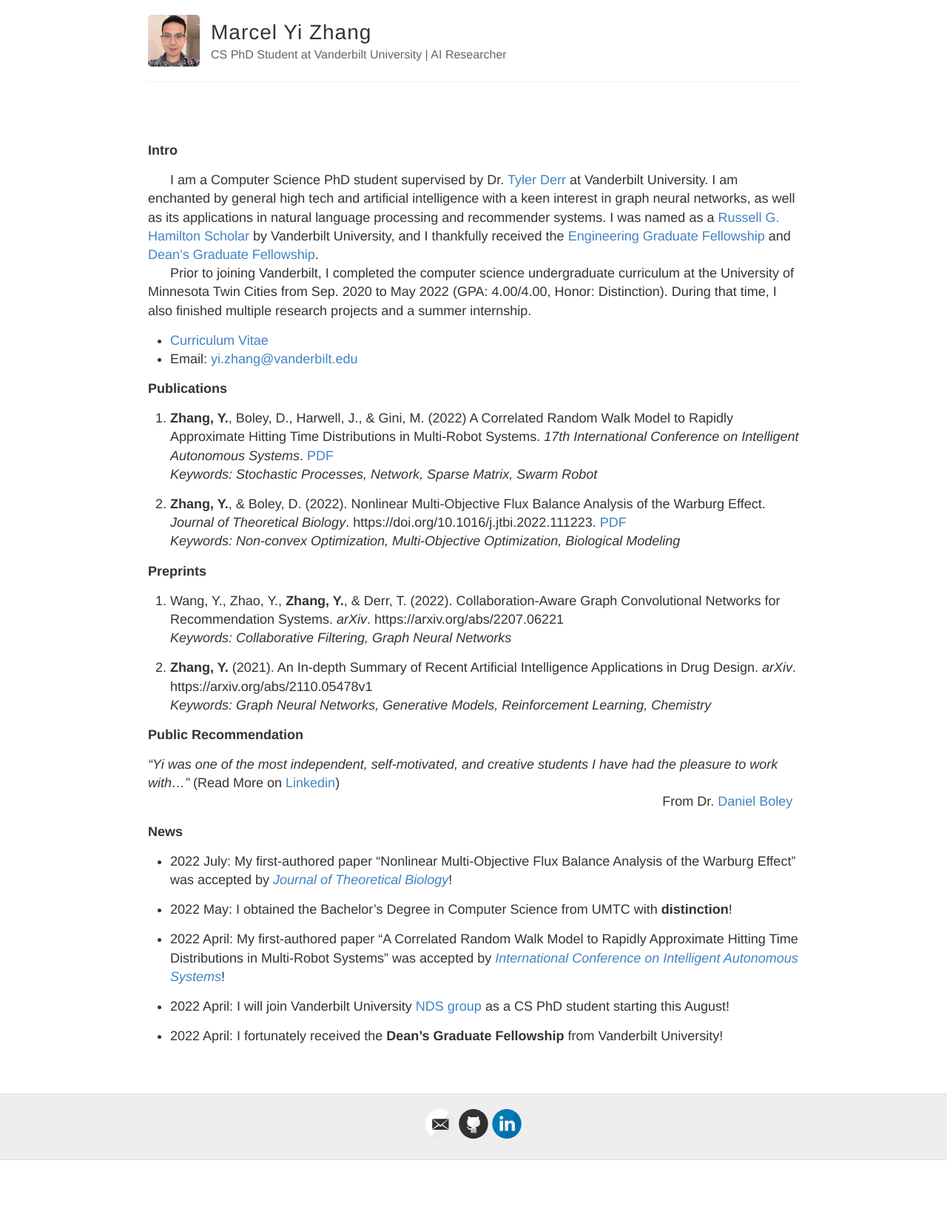
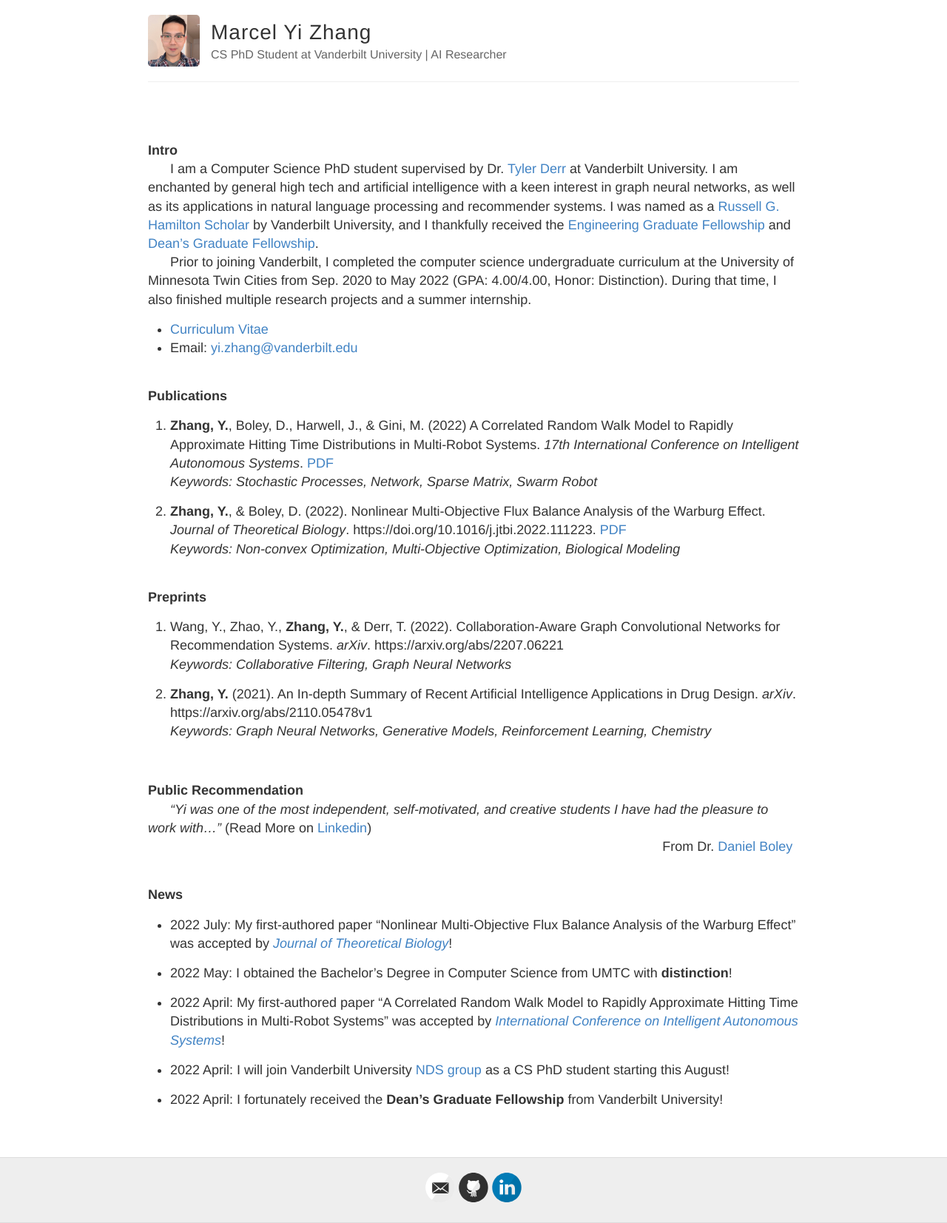
Before and after one commit to YiZhan2854/YiZhan2854.github.io, a Jekyll site: the page built from index.md, in a window 1280 px wide. Shown: the whole page at 74% size. Built offline with Jekyll 4.4.1, drawn with Linux system fonts in a browser that asks for light colours; before the commit the page ends 1568 px from its top, so only the background shows below that.

Commit message:
Update index.md

```diff
--- a/index.md
+++ b/index.md
@@ -3,38 +3,41 @@ layout: page
 published: ture
 ---
 **Intro**
-
-
 &nbsp;&nbsp;&nbsp;&nbsp;&nbsp;&nbsp;I am a Computer Science PhD student supervised by Dr. [Tyler Derr](https://tylersnetwork.github.io/) at Vanderbilt University. I am enchanted by general high tech and artificial intelligence with a keen interest in graph neural networks, as well as its applications in natural language processing and recommender systems. I was named as a [Russell G. Hamilton Scholar](https://gradschool.vanderbilt.edu/gli/russell-g-hamilton/) by Vanderbilt University, and I thankfully received the [Engineering Graduate Fellowship](https://gradschool.vanderbilt.edu/funding/) and [Dean’s Graduate Fellowship](https://gradschool.vanderbilt.edu/funding/university_scholarships.php).
 &nbsp;&nbsp;&nbsp;&nbsp;&nbsp;&nbsp;Prior to joining Vanderbilt, I completed the computer science undergraduate curriculum at the University of Minnesota Twin Cities from Sep. 2020 to May 2022 (GPA: 4.00/4.00, Honor: Distinction). During that time, I also finished multiple research projects and a summer internship.
 
 - [Curriculum Vitae](https://yizhan2854.github.io/CV_July21_Updated.pdf)
 - Email: <yi.zhang@vanderbilt.edu>
+&nbsp;&nbsp;&nbsp;&nbsp;&nbsp;&nbsp;&nbsp;&nbsp;&nbsp;&nbsp;&nbsp;&nbsp;&nbsp;&nbsp;&nbsp;&nbsp;&nbsp;&nbsp;&nbsp;&nbsp;&nbsp;&nbsp;&nbsp;&nbsp;&nbsp;&nbsp;&nbsp;&nbsp;&nbsp;&nbsp;&nbsp;&nbsp;&nbsp;&nbsp;&nbsp;&nbsp;&nbsp;&nbsp;&nbsp;&nbsp;&nbsp;&nbsp;&nbsp;&nbsp;&nbsp;&nbsp;&nbsp;&nbsp;&nbsp;&nbsp;&nbsp;&nbsp;&nbsp;&nbsp;&nbsp;&nbsp;&nbsp;&nbsp;&nbsp;&nbsp;&nbsp;&nbsp;&nbsp;&nbsp;&nbsp;&nbsp;&nbsp;&nbsp;&nbsp;&nbsp;&nbsp;&nbsp;&nbsp;&nbsp;&nbsp;&nbsp;&nbsp;&nbsp;&nbsp;&nbsp;&nbsp;&nbsp;&nbsp;&nbsp;&nbsp;&nbsp;&nbsp;&nbsp;&nbsp;&nbsp;&nbsp;&nbsp;&nbsp;&nbsp;&nbsp;&nbsp;&nbsp;&nbsp;&nbsp;&nbsp;&nbsp;&nbsp;&nbsp;&nbsp;&nbsp;&nbsp;&nbsp;&nbsp;&nbsp;&nbsp;&nbsp;&nbsp;&nbsp;&nbsp;&nbsp;&nbsp;&nbsp;&nbsp;&nbsp;&nbsp;&nbsp;&nbsp;&nbsp;&nbsp;&nbsp;&nbsp;&nbsp;&nbsp;&nbsp;&nbsp;&nbsp;&nbsp;&nbsp;&nbsp;&nbsp;&nbsp;&nbsp;&nbsp;&nbsp;
+
 
 **Publications**
-
 1. **Zhang, Y.**, Boley, D., Harwell, J., & Gini, M. (2022) A Correlated Random Walk Model to Rapidly Approximate Hitting Time Distributions in Multi-Robot Systems. *17th International Conference on Intelligent Autonomous Systems*. [PDF](https://yizhan2854.github.io/swarmrobot.pdf)
 *Keywords: Stochastic Processes, Network, Sparse Matrix, Swarm Robot*
 
 2. **Zhang, Y.**, & Boley, D. (2022). Nonlinear Multi-Objective Flux Balance Analysis of the Warburg Effect. *Journal of Theoretical Biology*. https://doi.org/10.1016/j.jtbi.2022.111223. [PDF](https://yizhan2854.github.io/biooptimization.pdf)
 *Keywords: Non-convex Optimization, Multi-Objective Optimization, Biological Modeling*
+&nbsp;&nbsp;&nbsp;&nbsp;&nbsp;&nbsp;&nbsp;&nbsp;&nbsp;&nbsp;&nbsp;&nbsp;&nbsp;&nbsp;&nbsp;&nbsp;&nbsp;&nbsp;&nbsp;&nbsp;&nbsp;&nbsp;&nbsp;&nbsp;&nbsp;&nbsp;&nbsp;&nbsp;&nbsp;&nbsp;&nbsp;&nbsp;&nbsp;&nbsp;&nbsp;&nbsp;&nbsp;&nbsp;&nbsp;&nbsp;&nbsp;&nbsp;&nbsp;&nbsp;&nbsp;&nbsp;&nbsp;&nbsp;&nbsp;&nbsp;&nbsp;&nbsp;&nbsp;&nbsp;&nbsp;&nbsp;&nbsp;&nbsp;&nbsp;&nbsp;&nbsp;&nbsp;&nbsp;&nbsp;&nbsp;&nbsp;&nbsp;&nbsp;&nbsp;&nbsp;&nbsp;&nbsp;&nbsp;&nbsp;&nbsp;&nbsp;&nbsp;&nbsp;&nbsp;&nbsp;&nbsp;&nbsp;&nbsp;&nbsp;&nbsp;&nbsp;&nbsp;&nbsp;&nbsp;&nbsp;&nbsp;&nbsp;&nbsp;&nbsp;&nbsp;&nbsp;&nbsp;&nbsp;&nbsp;&nbsp;&nbsp;&nbsp;&nbsp;&nbsp;&nbsp;&nbsp;&nbsp;&nbsp;&nbsp;&nbsp;&nbsp;&nbsp;&nbsp;&nbsp;&nbsp;&nbsp;&nbsp;&nbsp;&nbsp;&nbsp;&nbsp;&nbsp;&nbsp;&nbsp;&nbsp;&nbsp;&nbsp;&nbsp;&nbsp;&nbsp;&nbsp;&nbsp;&nbsp;&nbsp;&nbsp;&nbsp;&nbsp;&nbsp;&nbsp;
 
 
 **Preprints**
-
 1. Wang, Y., Zhao, Y., **Zhang, Y.**, & Derr, T. (2022). Collaboration-Aware Graph Convolutional Networks for Recommendation Systems. *arXiv*. https://arxiv.org/abs/2207.06221
 *Keywords: Collaborative Filtering, Graph Neural Networks*
 
 2. **Zhang, Y.** (2021). An In-depth Summary of Recent Artificial Intelligence Applications in Drug Design. *arXiv*. https://arxiv.org/abs/2110.05478v1
 *Keywords: Graph Neural Networks, Generative Models, Reinforcement Learning, Chemistry*
 
+
+&nbsp;&nbsp;&nbsp;&nbsp;&nbsp;&nbsp;&nbsp;&nbsp;&nbsp;&nbsp;&nbsp;&nbsp;&nbsp;&nbsp;&nbsp;&nbsp;&nbsp;&nbsp;&nbsp;&nbsp;&nbsp;&nbsp;&nbsp;&nbsp;&nbsp;&nbsp;&nbsp;&nbsp;&nbsp;&nbsp;&nbsp;&nbsp;&nbsp;&nbsp;&nbsp;&nbsp;&nbsp;&nbsp;&nbsp;&nbsp;&nbsp;&nbsp;&nbsp;&nbsp;&nbsp;&nbsp;&nbsp;&nbsp;&nbsp;&nbsp;&nbsp;&nbsp;&nbsp;&nbsp;&nbsp;&nbsp;&nbsp;&nbsp;&nbsp;&nbsp;&nbsp;&nbsp;&nbsp;&nbsp;&nbsp;&nbsp;&nbsp;&nbsp;&nbsp;&nbsp;&nbsp;&nbsp;&nbsp;&nbsp;&nbsp;&nbsp;&nbsp;&nbsp;&nbsp;&nbsp;&nbsp;&nbsp;&nbsp;&nbsp;&nbsp;&nbsp;&nbsp;&nbsp;&nbsp;&nbsp;&nbsp;&nbsp;&nbsp;&nbsp;&nbsp;&nbsp;&nbsp;&nbsp;&nbsp;&nbsp;&nbsp;&nbsp;&nbsp;&nbsp;&nbsp;&nbsp;&nbsp;&nbsp;&nbsp;&nbsp;&nbsp;&nbsp;&nbsp;&nbsp;&nbsp;&nbsp;&nbsp;&nbsp;&nbsp;&nbsp;&nbsp;&nbsp;&nbsp;&nbsp;&nbsp;&nbsp;&nbsp;&nbsp;&nbsp;&nbsp;&nbsp;&nbsp;&nbsp;&nbsp;&nbsp;&nbsp;&nbsp;&nbsp;&nbsp;
+
+
 **Public Recommendation**
+&nbsp;&nbsp;&nbsp;&nbsp;&nbsp;&nbsp;*"Yi was one of the most independent, self-motivated, and creative students I have had the pleasure to work with..."* (Read More on [Linkedin](https://www.linkedin.com/in/yi-marcel-zhang-8458b0245/))
+&nbsp;&nbsp;&nbsp;&nbsp;&nbsp;&nbsp;&nbsp;&nbsp;&nbsp;&nbsp;&nbsp;&nbsp;&nbsp;&nbsp;&nbsp;&nbsp;&nbsp;&nbsp;&nbsp;&nbsp;&nbsp;&nbsp;&nbsp;&nbsp;&nbsp;&nbsp;&nbsp;&nbsp;&nbsp;&nbsp;&nbsp;&nbsp;&nbsp;&nbsp;&nbsp;&nbsp;&nbsp;&nbsp;&nbsp;&nbsp;&nbsp;&nbsp;&nbsp;&nbsp;&nbsp;&nbsp;&nbsp;&nbsp;&nbsp;&nbsp;&nbsp;&nbsp;&nbsp;&nbsp;&nbsp;&nbsp;&nbsp;&nbsp;&nbsp;&nbsp;&nbsp;&nbsp;&nbsp;&nbsp;&nbsp;&nbsp;&nbsp;&nbsp;&nbsp;&nbsp;&nbsp;&nbsp;&nbsp;&nbsp;&nbsp;&nbsp;&nbsp;&nbsp;&nbsp;&nbsp;&nbsp;&nbsp;&nbsp;&nbsp;&nbsp;&nbsp;&nbsp;&nbsp;&nbsp;&nbsp;&nbsp;&nbsp;&nbsp;&nbsp;&nbsp;&nbsp;&nbsp;&nbsp;&nbsp;&nbsp;&nbsp;&nbsp;&nbsp;&nbsp;&nbsp;&nbsp;&nbsp;&nbsp;&nbsp;&nbsp;&nbsp;&nbsp;&nbsp;&nbsp;&nbsp;&nbsp;&nbsp;&nbsp;&nbsp;&nbsp;&nbsp;&nbsp;&nbsp;&nbsp;&nbsp;&nbsp;&nbsp;&nbsp;&nbsp;&nbsp;&nbsp;&nbsp;&nbsp;&nbsp;&nbsp;&nbsp;&nbsp;&nbsp;&nbsp;From Dr. [Daniel Boley](https://cse.umn.edu/cs/dan-boley)
+&nbsp;&nbsp;&nbsp;&nbsp;&nbsp;&nbsp;&nbsp;&nbsp;&nbsp;&nbsp;&nbsp;&nbsp;&nbsp;&nbsp;&nbsp;&nbsp;&nbsp;&nbsp;&nbsp;&nbsp;&nbsp;&nbsp;&nbsp;&nbsp;&nbsp;&nbsp;&nbsp;&nbsp;&nbsp;&nbsp;&nbsp;&nbsp;&nbsp;&nbsp;&nbsp;&nbsp;&nbsp;&nbsp;&nbsp;&nbsp;&nbsp;&nbsp;&nbsp;&nbsp;&nbsp;&nbsp;&nbsp;&nbsp;&nbsp;&nbsp;&nbsp;&nbsp;&nbsp;&nbsp;&nbsp;&nbsp;&nbsp;&nbsp;&nbsp;&nbsp;&nbsp;&nbsp;&nbsp;&nbsp;&nbsp;&nbsp;&nbsp;&nbsp;&nbsp;&nbsp;&nbsp;&nbsp;&nbsp;&nbsp;&nbsp;&nbsp;&nbsp;&nbsp;&nbsp;&nbsp;&nbsp;&nbsp;&nbsp;&nbsp;&nbsp;&nbsp;&nbsp;&nbsp;&nbsp;&nbsp;&nbsp;&nbsp;&nbsp;&nbsp;&nbsp;&nbsp;&nbsp;&nbsp;&nbsp;&nbsp;&nbsp;&nbsp;&nbsp;&nbsp;&nbsp;&nbsp;&nbsp;&nbsp;&nbsp;&nbsp;&nbsp;&nbsp;&nbsp;&nbsp;&nbsp;&nbsp;&nbsp;&nbsp;&nbsp;&nbsp;&nbsp;&nbsp;&nbsp;&nbsp;&nbsp;&nbsp;&nbsp;&nbsp;&nbsp;&nbsp;&nbsp;&nbsp;&nbsp;&nbsp;&nbsp;&nbsp;&nbsp;&nbsp;&nbsp;
 
-*"Yi was one of the most independent, self-motivated, and creative students I have had the pleasure to work with..."* (Read More on [Linkedin](https://www.linkedin.com/in/yi-marcel-zhang-8458b0245/))
-&nbsp;&nbsp;&nbsp;&nbsp;&nbsp;&nbsp;&nbsp;&nbsp;&nbsp;&nbsp;&nbsp;&nbsp;&nbsp;&nbsp;&nbsp;&nbsp;&nbsp;&nbsp;&nbsp;&nbsp;&nbsp;&nbsp;&nbsp;&nbsp;&nbsp;&nbsp;&nbsp;&nbsp;&nbsp;&nbsp;&nbsp;&nbsp;&nbsp;&nbsp;&nbsp;&nbsp;&nbsp;&nbsp;&nbsp;&nbsp;&nbsp;&nbsp;&nbsp;&nbsp;&nbsp;&nbsp;&nbsp;&nbsp;&nbsp;&nbsp;&nbsp;&nbsp;&nbsp;&nbsp;&nbsp;&nbsp;&nbsp;&nbsp;&nbsp;&nbsp;&nbsp;&nbsp;&nbsp;&nbsp;&nbsp;&nbsp;&nbsp;&nbsp;&nbsp;&nbsp;&nbsp;&nbsp;&nbsp;&nbsp;&nbsp;&nbsp;&nbsp;&nbsp;&nbsp;&nbsp;&nbsp;&nbsp;&nbsp;&nbsp;&nbsp;&nbsp;&nbsp;&nbsp;&nbsp;&nbsp;&nbsp;&nbsp;&nbsp;&nbsp;&nbsp;&nbsp;&nbsp;&nbsp;&nbsp;&nbsp;&nbsp;&nbsp;&nbsp;&nbsp;&nbsp;&nbsp;&nbsp;&nbsp;&nbsp;&nbsp;&nbsp;&nbsp;&nbsp;&nbsp;&nbsp;&nbsp;&nbsp;&nbsp;&nbsp;&nbsp;&nbsp;&nbsp;&nbsp;&nbsp;&nbsp;&nbsp;&nbsp;&nbsp;&nbsp;&nbsp;&nbsp;&nbsp;&nbsp;&nbsp;&nbsp;&nbsp;&nbsp;&nbsp;&nbsp;From Dr. [Daniel Boley](https://cse.umn.edu/cs/dan-boley)
 
 **News**
-
 - 2022 July: My first-authored paper "Nonlinear Multi-Objective Flux Balance Analysis of the Warburg Effect" was accepted by *[Journal of Theoretical Biology](https://www.journals.elsevier.com/journal-of-theoretical-biology)*!
 
 - 2022 May: I obtained the Bachelor's Degree in Computer Science from UMTC with **distinction**!
```
